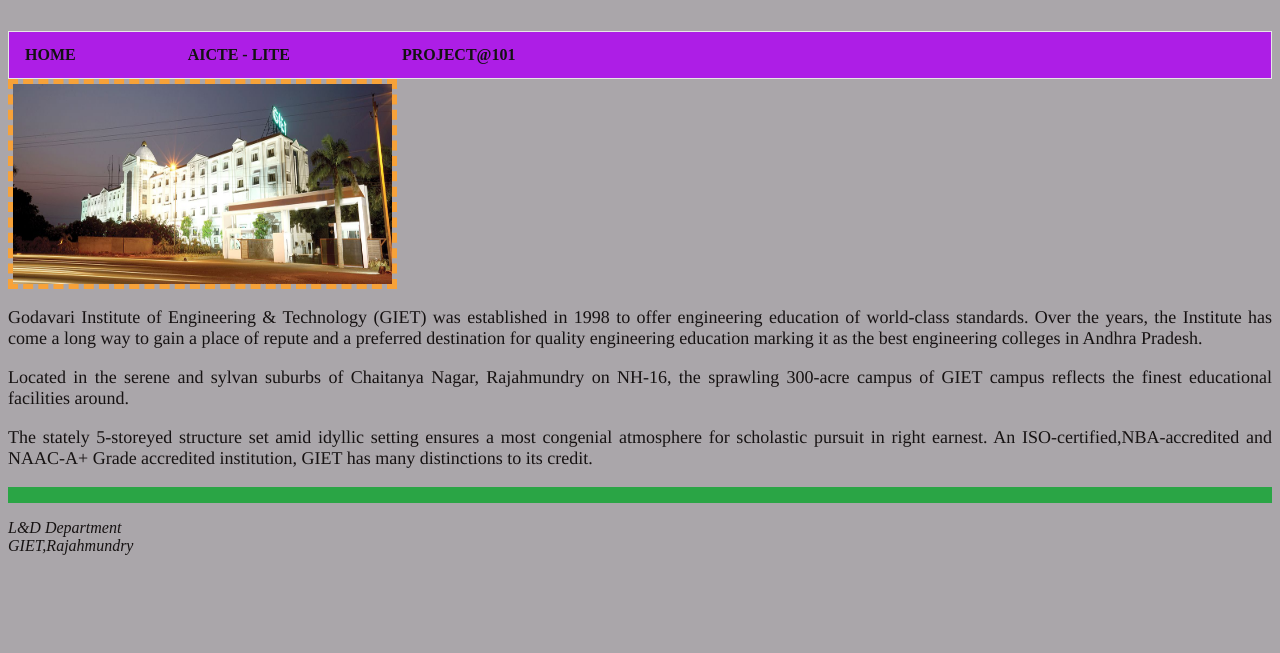
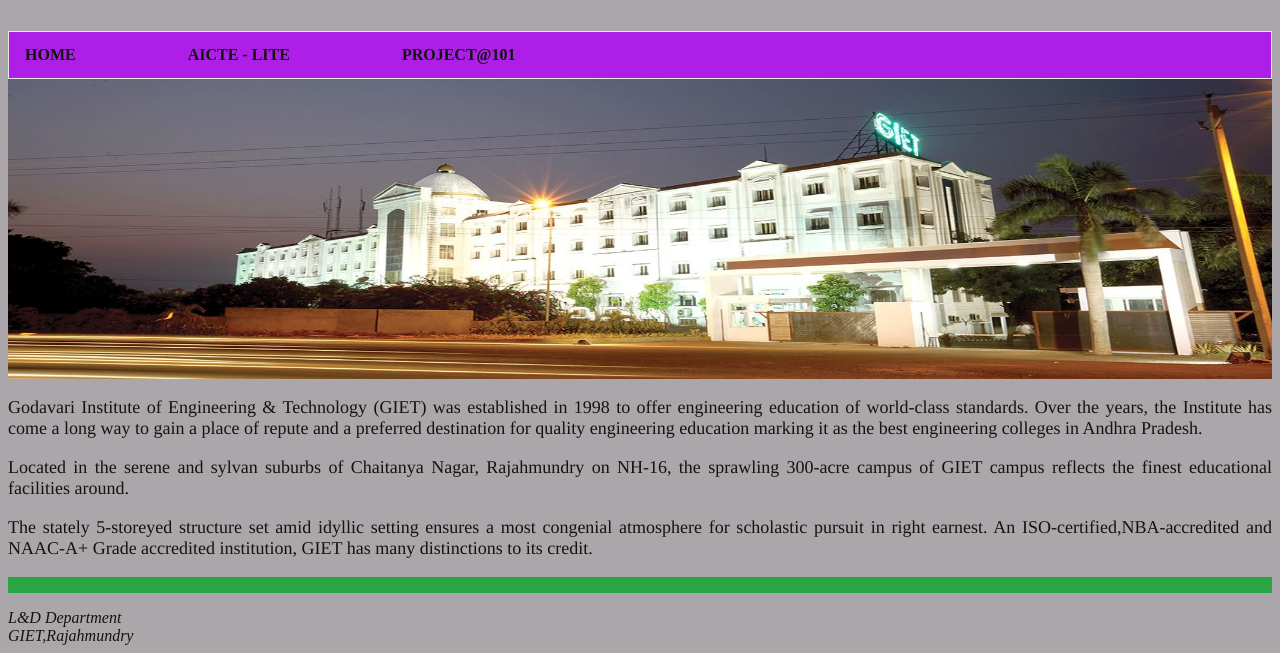
Before and after one commit to shrijamadhu/lite, a plain HTML site: page lite/index.html in a window 1280 px wide. Shown: the part 229-882 px from the top of the page. Before the commit the page ends 800 px from the top, so only its background shows below. Drawn offline with Linux system fonts and the light colour scheme.

Commit message:
3 rd update

```diff
--- a/lite/index.css
+++ b/lite/index.css
@@ -15,9 +15,9 @@ body {
   }
 
   .box {
-    width: 30%;
-    height: 200px;
-    border: 5px dashed #f7a239;
+    width: 100%;
+    height: 300px;
+    border: 5px none #f7a239;
   }
 
   img {
```
